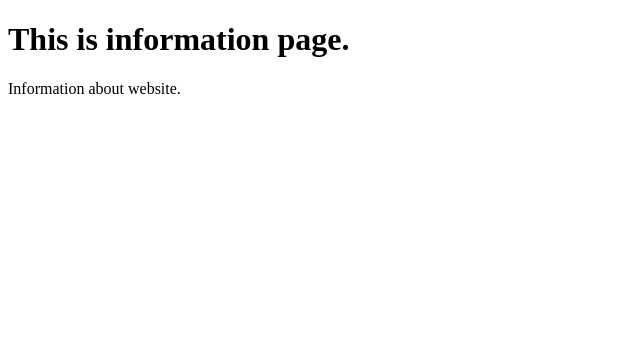
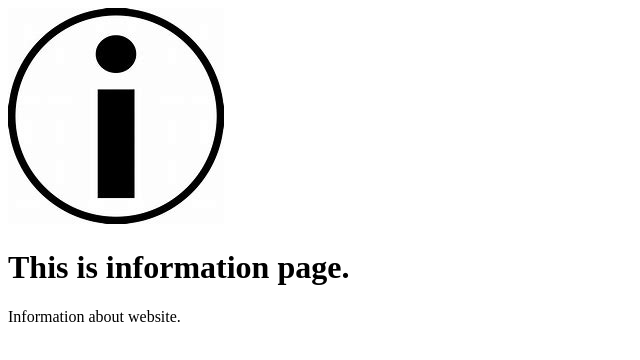
Before and after one commit to Yevhenii28/MyRRKYI, a plain HTML site: page info.html in a window 1280 px wide. Shown: the whole page, without its empty margins (0-640 px from the left). Drawn offline with Linux system fonts and the light colour scheme.

Commit message:
Add <img> tag in info.html

```diff
--- a/info.html
+++ b/info.html
@@ -4,6 +4,7 @@
     <title>Info page</title>
 </head>
 <body>
+    <img src="images/info.jpg">
     <h1>This is information page.</h1>
     <p>Information about website.</p>
 </body>
```
